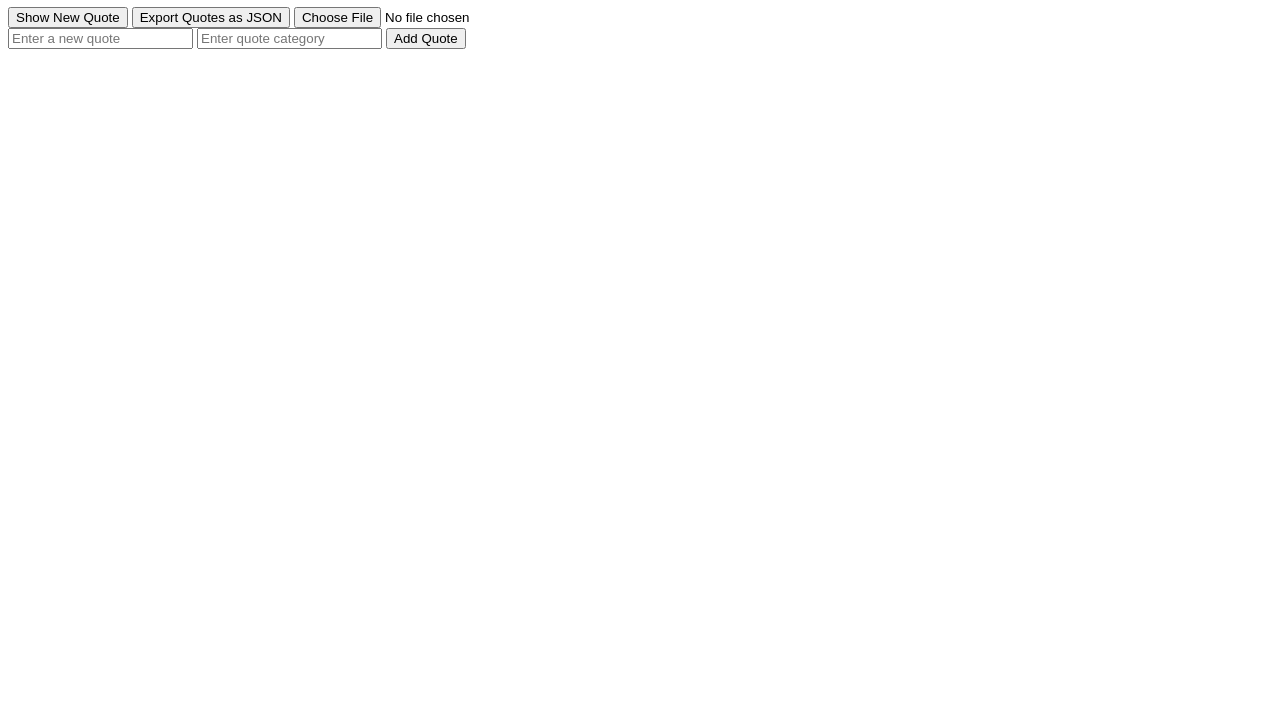
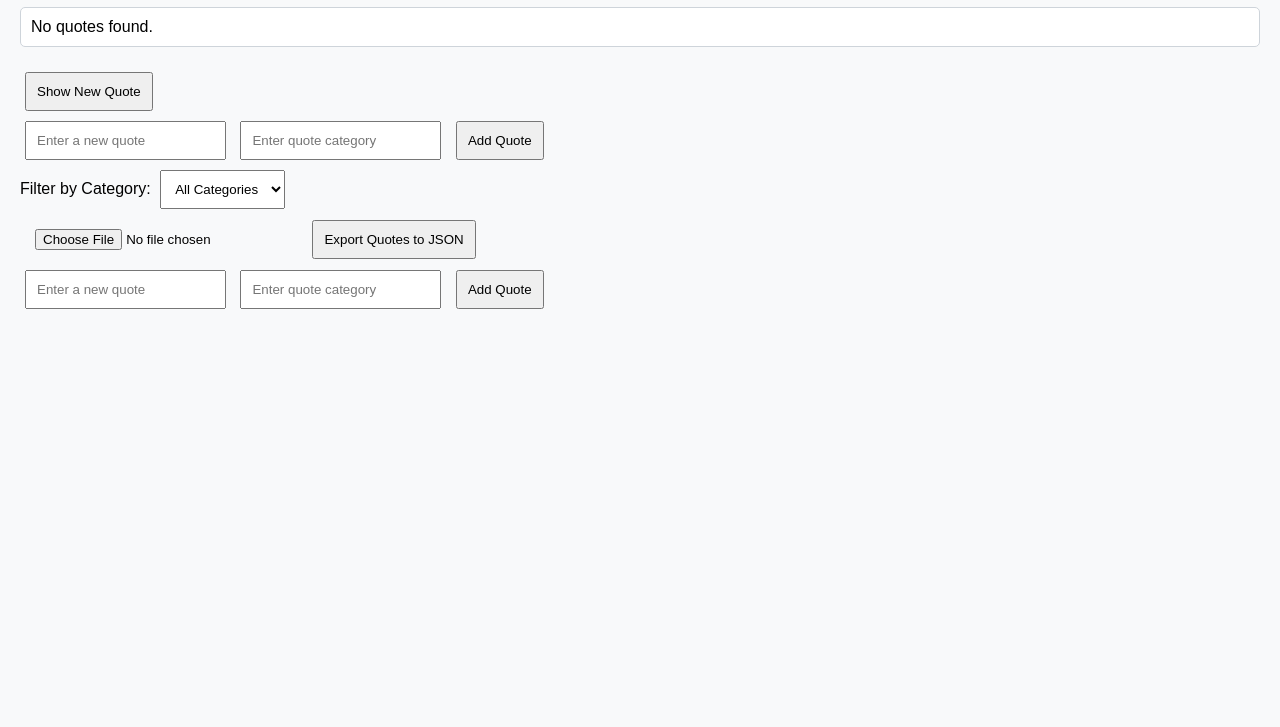
Before and after one commit to Zakaria-ElAlami/alx_fe_javascript, a plain HTML site: page dom-manipulation/index.html in a window 1280 px wide. Shown: the part 73-800 px from the top of the page. Drawn offline with Linux system fonts and the light colour scheme; no server answers.

Commit message:
Update index.html

```diff
--- a/dom-manipulation/index.html
+++ b/dom-manipulation/index.html
@@ -4,25 +4,64 @@
     <meta charset="UTF-8">
     <meta name="viewport" content="width=device-width, initial-scale=1.0">
     <title>Dynamic Quote Generator</title>
+    <style>
+        body {
+            font-family: Arial, sans-serif;
+            margin: 20px;
+            padding: 0;
+            background-color: #f8f9fa;
+        }
+        h1 {
+            color: #343a40;
+        }
+        #quoteDisplay {
+            margin: 20px 0;
+            padding: 10px;
+            border: 1px solid #ced4da;
+            border-radius: 5px;
+            background-color: #ffffff;
+        }
+        select, input, button {
+            margin: 5px;
+            padding: 10px;
+        }
+        .notification {
+            position: fixed;
+            top: 10px;
+            right: 10px;
+            background-color: #f8d7da;
+            color: #721c24;
+            padding: 10px;
+            z-index: 1000;
+        }
+    </style>
 </head>
 <body>
     <h1>Dynamic Quote Generator</h1>
 
-  <!-- Quote display section -->
     <div id="quoteDisplay"></div>
 
-  <!-- Button to show a new quote -->
-  <button id="newQuote">Show New Quote</button>
+    <button id="newQuote" onclick="showRandomQuote()">Show New Quote</button>
 
-  <!-- Form elements for adding a new quote will be created dynamically by JavaScript -->
+    <div>
+        <input id="newQuoteText" type="text" placeholder="Enter a new quote" />
+        <input id="newQuoteCategory" type="text" placeholder="Enter quote category" />
+        <button onclick="addQuote()">Add Quote</button>
+    </div>
 
-  <!-- Button to export quotes as JSON -->
-  <button id="exportQuotes">Export Quotes as JSON</button>
+    <div>
+        <label for="categoryFilter">Filter by Category:</label>
+        <select id="categoryFilter" onchange="filterQuotes()">
+            <option value="all">All Categories</option>
+            <!-- Dynamically populated categories -->
+        </select>
+    </div>
 
-  <!-- Input for importing quotes from a JSON file -->
+    <div>
         <input type="file" id="importFile" accept=".json" onchange="importFromJsonFile(event)" />
+        <button onclick="exportQuotesToJson()">Export Quotes to JSON</button>
+    </div>
 
-  <!-- JavaScript file -->
     <script src="script.js"></script>
 </body>
 </html>
```
Lines whose indentation alone changed are shown as unchanged.
